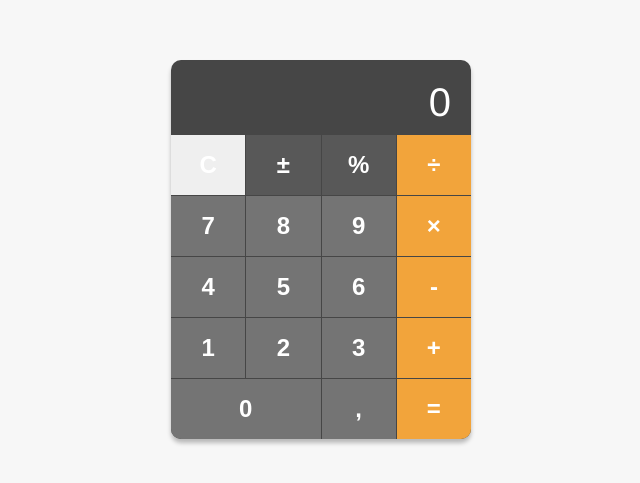
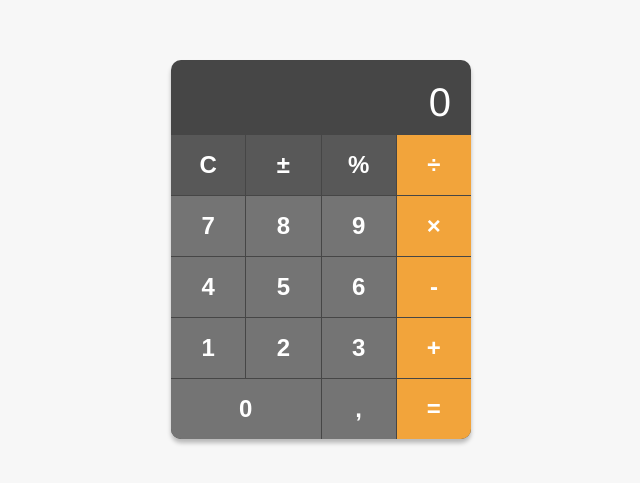
Before and after one commit to PedroLira11/Calculadora-js, a plain HTML site: page index.html in a window 1280 px wide. Shown: the part 151-634 px from the top of the page, without its empty margins (319-959 px from the left). Drawn offline with Linux system fonts and the light colour scheme.

Commit message:
Update index.html

```diff
--- a/index.html
+++ b/index.html
@@ -12,7 +12,7 @@
     <div class="calculator">
       <div class="result">0</div>
       <div class="buttons">
-        <button class="bg-gra">C</button>
+        <button class="bg-gray">C</button>
         <button class="bg-gray">±</button>
         <button class="bg-gray">%</button>
         <button class="bg-orange">÷</button>
```
